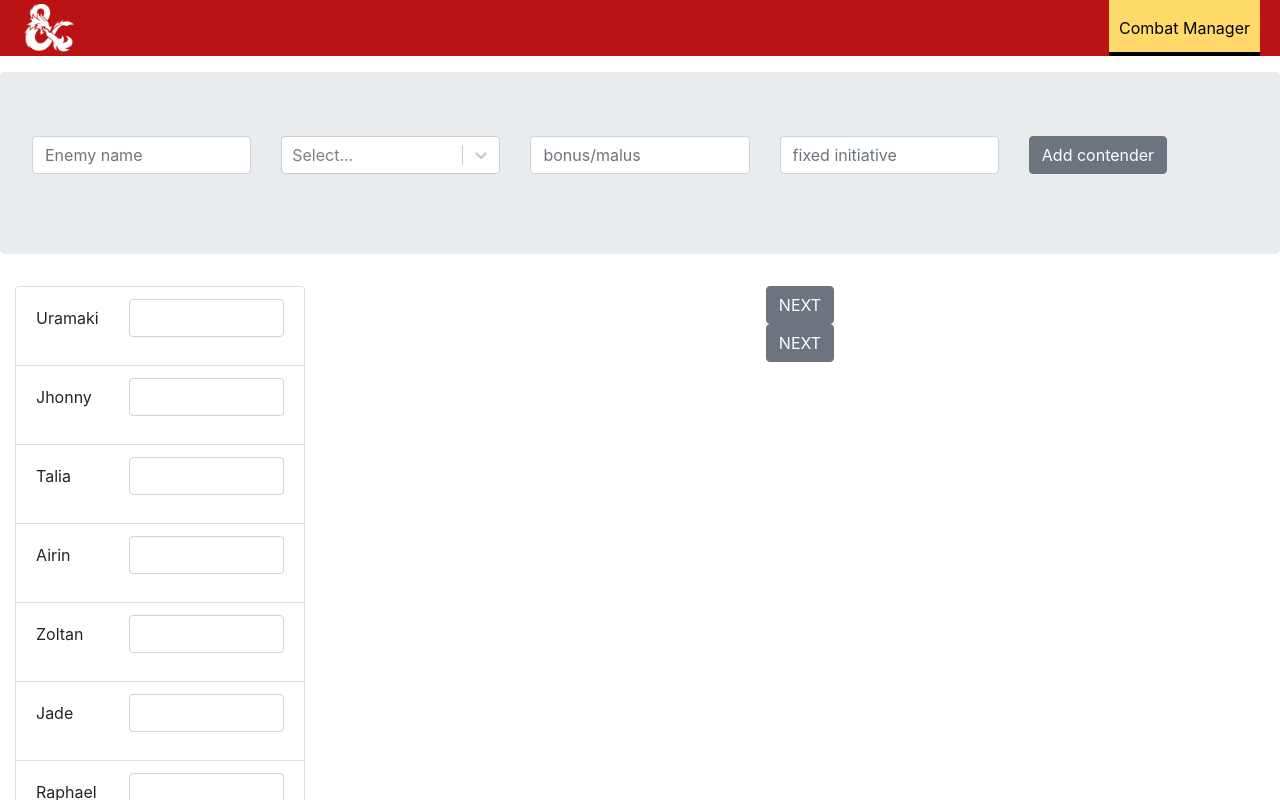
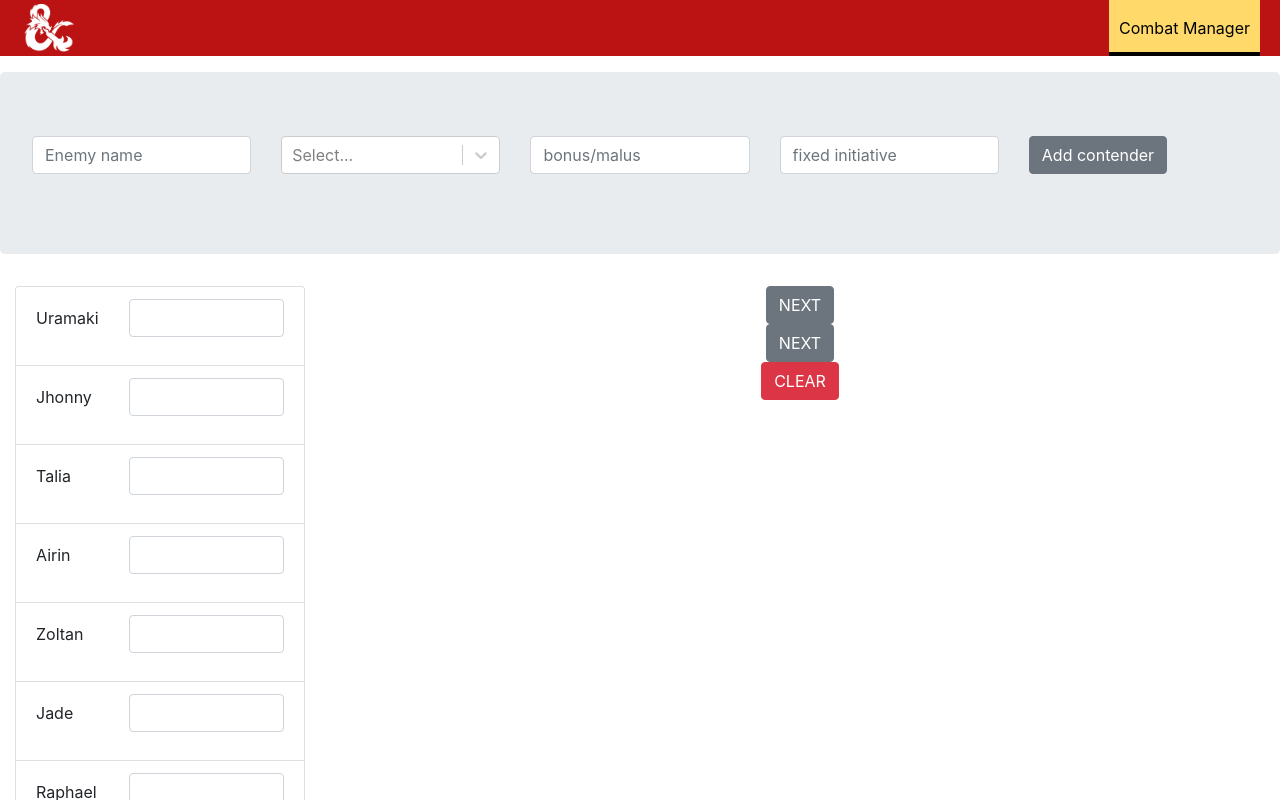
Before and after one commit to modok/dnd-tools, a React app: page / in a window 1280 px wide. Shown: the top 800 px of the page. Built offline with nearby package versions, Linux system fonts and the light colour scheme.

Commit message:
adding local storage for persistent contenders state

```diff
--- a/src/containers/Contenders/Contenders.js
+++ b/src/containers/Contenders/Contenders.js
@@ -7,13 +7,14 @@ import Contender from "../../components/Contenders/Contender/contender";
 
 class Contenders extends Component {
     state = {
-        onTurn: 0,
+        onTurn: 0
     };
 
     componentDidUpdate() {
         if (this.props.contenders.length === 0 && this.state.onTurn !== 0) {
             this.setState({ onTurn: 0 });
         }
+        this.props.saveToLocalStorage();
     }
 
     onNextTurn = () => {
@@ -50,8 +51,8 @@ class Contenders extends Component {
                     this.state.onTurn === i
                         ? "warning"
                         : p.hp <= 0
-                        ? "danger"
-                        : null;
+                            ? "danger"
+                            : null;
                 const key = p.name + Math.random();
 
                 return (
@@ -73,25 +74,18 @@ class Contenders extends Component {
                 <div className="d-flex justify-content-center">
                     <Button onClick={this.onNextTurn}>NEXT</Button>
                 </div>
-                {/* <div className="d-flex justify-content-center">
+                <div className="d-flex justify-content-center">
                     <Button color="danger" onClick={this.props.onClear}>
                         CLEAR
                     </Button>
-                </div> */}
+                </div>
             </div>
         );
     }
 }
 
-const mapStateToProps = state => {
-    return {
-        contenders: state.contenders,
-    };
-};
-
 const mapDispatchToProps = dispatch => {
     return {
-        onClear: () => dispatch({ type: actionTypes.CLEAR }),
         onContenderHpChanged: (id, newValue) => {
             dispatch({
                 type: actionTypes.CHANGE_CONTENDER_HP,
@@ -101,4 +95,4 @@ const mapDispatchToProps = dispatch => {
     };
 };
 
-export default connect(mapStateToProps, mapDispatchToProps)(Contenders);
+export default connect(null, mapDispatchToProps)(Contenders);
--- a/src/containers/Players/Players.js
+++ b/src/containers/Players/Players.js
@@ -30,12 +30,12 @@ class Players extends Component {
     };
 
     onResetHandler = () => {
-        const updatePlayerInitiative = {...this.state.playersInitiative};
-        for(let p in updatePlayerInitiative) {
+        const updatePlayerInitiative = { ...this.state.playersInitiative };
+        for (let p in updatePlayerInitiative) {
             updatePlayerInitiative[p].initiative = ""
         }
 
-        this.setState({playersInitiative: updatePlayerInitiative});
+        this.setState({ playersInitiative: updatePlayerInitiative });
     }
 
     render() {
--- a/src/containers/combatManager/CombatManager.js
+++ b/src/containers/combatManager/CombatManager.js
@@ -9,6 +9,12 @@ import EnemiesManager from "./EnemiesManager/EnemiesManager";
 
 class CombatManager extends Component {
     render() {
+        const cachedContenders = JSON.parse(localStorage.getItem('contenders'));
+        const contenders =
+            this.props.contenders.length !== 0 ?
+                this.props.contenders :
+                cachedContenders ? cachedContenders : [];
+
         return (
             <div>
                 <Jumbotron>
@@ -20,12 +26,21 @@ class CombatManager extends Component {
                             <Players players={this.props.players} />
                         </Col>
                         <Col xs="9">
-                            <Contenders />
+                            <Contenders contenders={contenders} saveToLocalStorage={this.saveToLocalStorage} onClear={this.clearAll} />
                         </Col>
                     </Row>
                 </Container>
             </div>
         );
+    }
+
+    saveToLocalStorage = () => {
+        localStorage.setItem('contenders', JSON.stringify(this.props.contenders));
+    }
+
+    clearAll = () => {
+        localStorage.removeItem('contenders');
+        this.props.onClear();
     }
 }
 
@@ -38,6 +53,9 @@ const mapStateToProps = state => {
 
 const mapDispatchToProps = dispatch => {
     return {
+        onClear: () => {
+            dispatch({ type: actionTypes.CLEAR });
+        },
         onAddContender: () =>
             dispatch({
                 type: actionTypes.ADD_CONTENDER,
```
